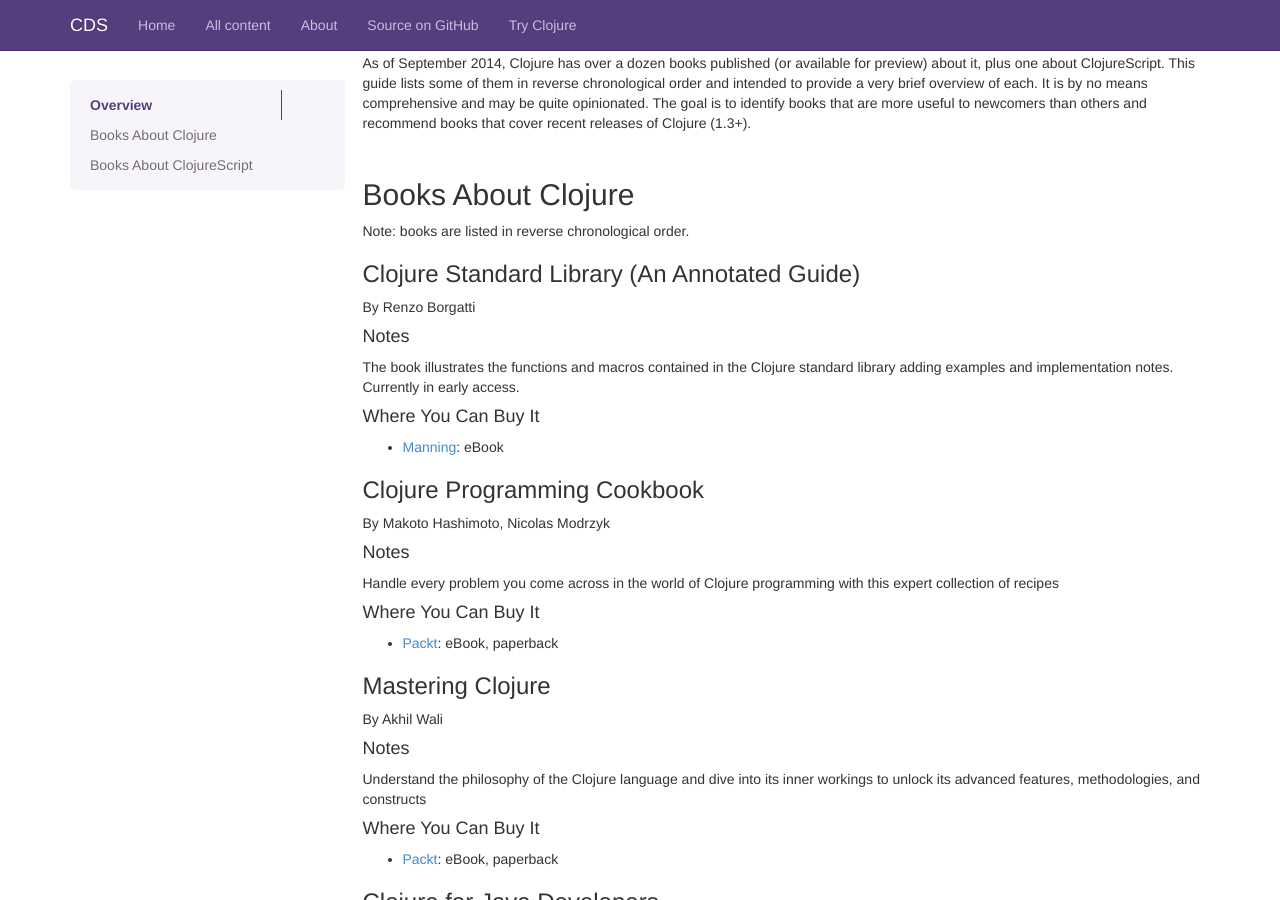
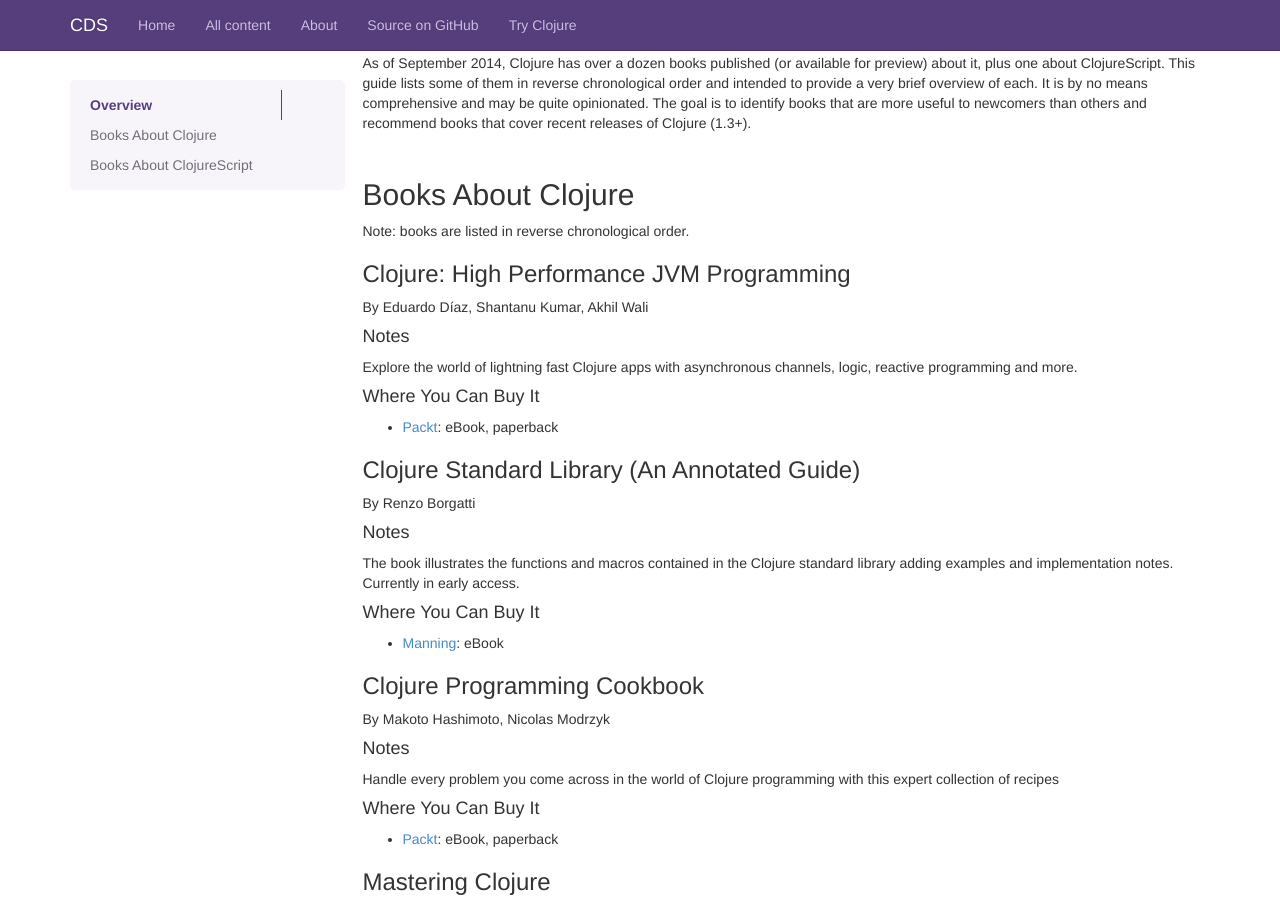
Before and after one commit to clojuredocs/guides, a Jekyll site: the page built from articles/ecosystem/books.md, in a window 1280 px wide and 900 px high, scrolled down 325 px. Built offline with Jekyll 4.4.1, drawn with Linux system fonts in a browser that asks for light colours; some web fonts are replaced; Markdown is read by kramdown in place of the engine named in the settings.

Commit message:
Updated books
Added new book

```diff
--- a/articles/ecosystem/books.md
+++ b/articles/ecosystem/books.md
@@ -29,6 +29,21 @@ of Clojure (1.3+).
 Note: books are listed in reverse chronological order.
 
 
+
+### Clojure: High Performance JVM Programming
+
+By Eduardo Díaz, Shantanu Kumar, Akhil Wali
+
+#### Notes
+
+Explore the world of lightning fast Clojure apps with asynchronous channels, logic, reactive programming and more.
+
+#### Where You Can Buy It
+
+ * [Packt](https://www.packtpub.com/application-development/clojure-high-performance-jvm-programming):  eBook, paperback
+
+
+
 ### Clojure Standard Library (An Annotated Guide)
 
 By Renzo Borgatti
@@ -40,6 +55,8 @@ The book illustrates the functions and macros contained in the Clojure standard
 #### Where You Can Buy It
 
  * [Manning](https://www.manning.com/books/clojure-standard-library): eBook
+
+
 
 ### Clojure Programming Cookbook
 
```
